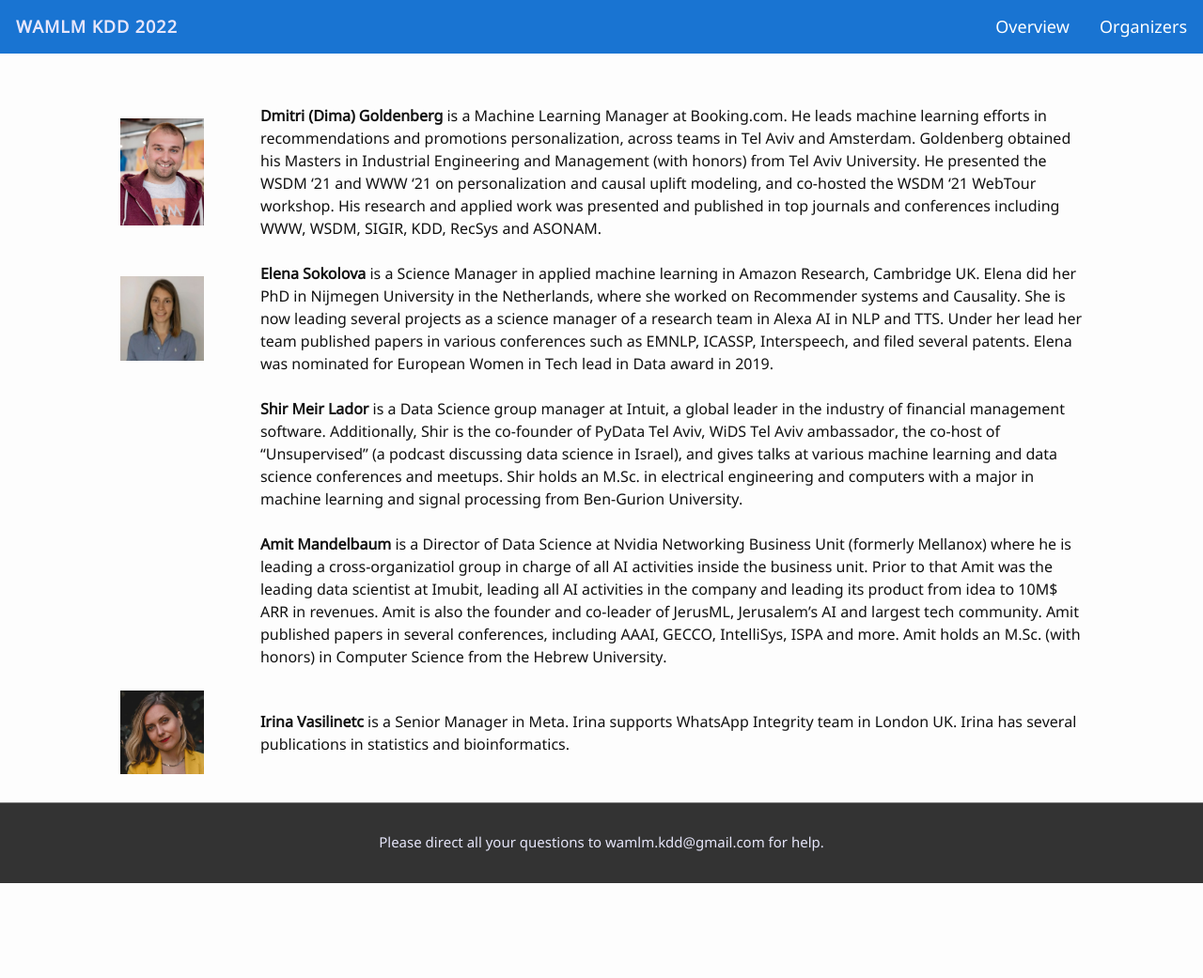
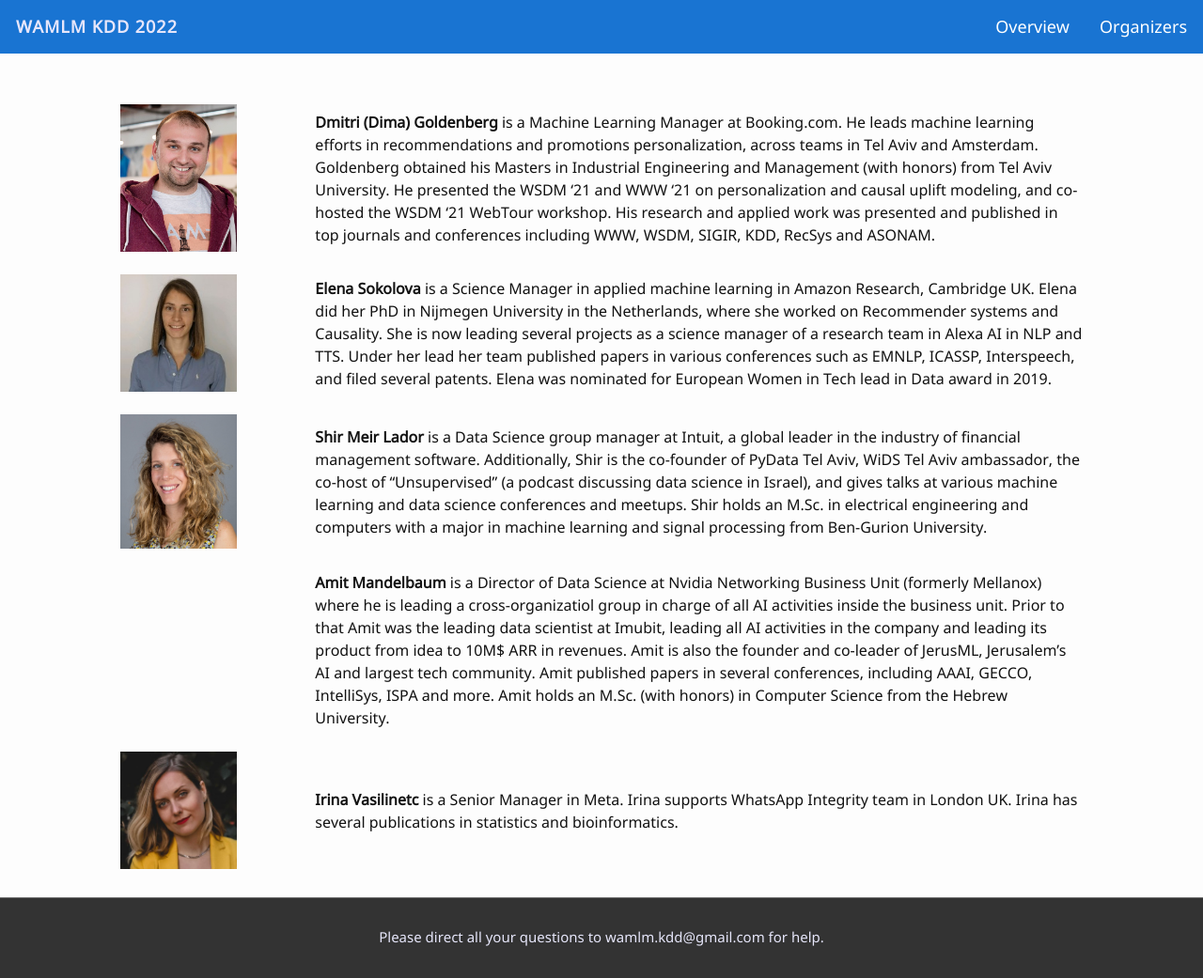
Before and after one commit to wamlm-kdd/wamlm, a Jekyll site: the page built from organizers.md, in a window 1280 px wide and 1041 px high. Shown: the whole window at 94% size. Built offline with Jekyll 4.4.1, drawn with Linux system fonts in a browser that asks for light colours; our own code applies the rules of GitHub Pages for plain Markdown files.

Commit message:
Update organizers.md

```diff
--- a/organizers.md
+++ b/organizers.md
@@ -6,7 +6,7 @@
 | | |
 | <img width="60%" src="images/elena_photo.jpeg"/> | **Elena Sokolova** is a Science Manager in applied machine learning in Amazon Research, Cambridge UK. Elena did her PhD in Nijmegen University in the Netherlands, where she worked on Recommender systems and Causality. She is now leading several projects as a science manager of a research team in Alexa AI in NLP and TTS. Under her lead her team published papers in various conferences such as EMNLP, ICASSP, Interspeech, and filed several patents. Elena was nominated for European Women in Tech lead in Data award in 2019.|
 | | |
-| | **Shir Meir Lador** is a Data Science group manager at Intuit, a global leader in the industry of financial management software. Additionally, Shir is the co-founder of PyData Tel Aviv, WiDS Tel Aviv ambassador, the co-host of “Unsupervised” (a podcast discussing data science in Israel), and gives talks at various machine learning and data science conferences and meetups. Shir holds an M.Sc. in electrical engineering and computers with a major in machine learning and signal processing from Ben-Gurion University.|
+| <img width="60%" src="images/shir_photo.JPG"/> | **Shir Meir Lador** is a Data Science group manager at Intuit, a global leader in the industry of financial management software. Additionally, Shir is the co-founder of PyData Tel Aviv, WiDS Tel Aviv ambassador, the co-host of “Unsupervised” (a podcast discussing data science in Israel), and gives talks at various machine learning and data science conferences and meetups. Shir holds an M.Sc. in electrical engineering and computers with a major in machine learning and signal processing from Ben-Gurion University.|
 | | |
 | |**Amit Mandelbaum** is a Director of Data Science at Nvidia Networking Business Unit (formerly Mellanox) where he is leading a cross-organizatiol group in charge of all AI activities inside the business unit. Prior to that Amit was the leading data scientist at Imubit, leading all AI activities in the company and leading its product from idea to 10M$ ARR in revenues. Amit is also the founder and co-leader of JerusML, Jerusalem’s AI and largest tech community. Amit published papers in several conferences, including AAAI, GECCO, IntelliSys, ISPA and more. Amit holds an M.Sc. (with honors) in Computer Science from the Hebrew University. |
 | | |
```
